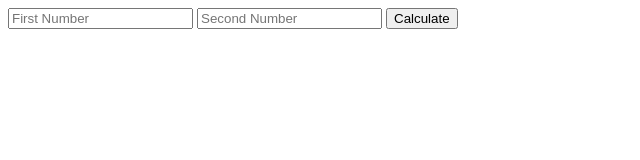
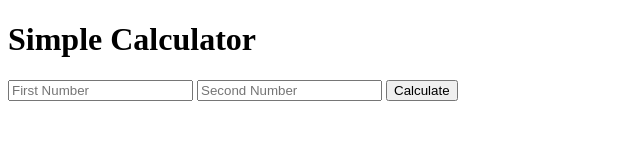
Before and after one commit to dononichols/simple-calculator, a website: page index.html in a window 1280 px wide. Shown: the whole page, without its empty margins (0-640 px from the left). Drawn offline with Linux system fonts and the light colour scheme.

Commit message:
-added path.js

```diff
--- a/index.html
+++ b/index.html
@@ -7,6 +7,8 @@
     <title>Calculator</title>
 </head>
 <body>
+
+    <h1>Simple Calculator</h1>
 
     <form action="index.html" method="post">
 
```
Also changed, not shown: path.js (added).
